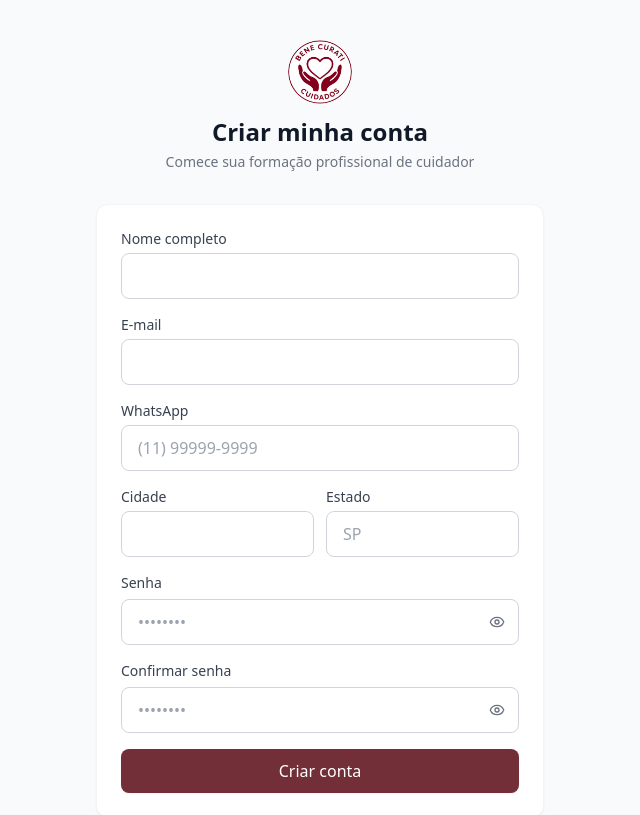
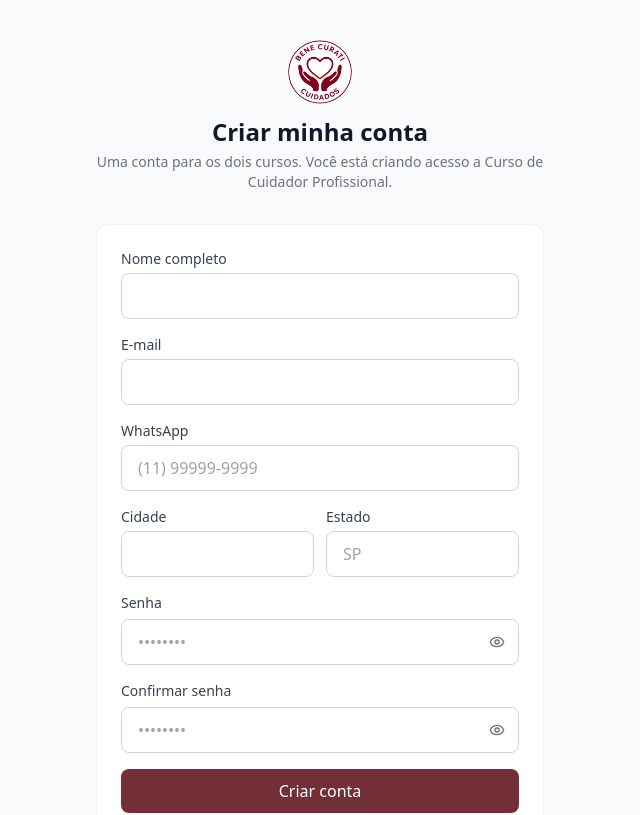
Before and after one commit to benecuraticuidados/bene-curati-curso, a Next.js app: page /cadastro in a window 1280 px wide. Shown: the top 815 px of the page, without its empty margins (320-960 px from the left). Built offline with nearby package versions, Linux system fonts and the light colour scheme.

Commit message:
Revise account creation description in cadastro page
Updated the account creation description to specify that the account is for two courses, including a conditional message based on the URL parameter.

```diff
--- a/src/app/cadastro/page.tsx
+++ b/src/app/cadastro/page.tsx
@@ -81,9 +81,13 @@ export default function CadastroPage() {
             className="mx-auto rounded-full mb-3"
           />
           <h1 className="text-2xl font-bold text-gray-900">Criar minha conta</h1>
-          <p className="text-gray-500 mt-1 text-sm">
-            Comece sua formação profissional de cuidador
-          </p>
+        <p className="text-gray-500 mt-1 text-sm">
+  Uma conta para os dois cursos. Você está criando acesso a{" "}
+  {new URLSearchParams(typeof window === "undefined" ? "" : window.location.search).get("curso") === "socorros"
+    ? "Primeiros Socorros e Prevenção de Acidentes"
+    : "Curso de Cuidador Profissional"}
+  .
+</p>
         </div>
 
         <form onSubmit={handleSubmit} className="card space-y-4">
```
